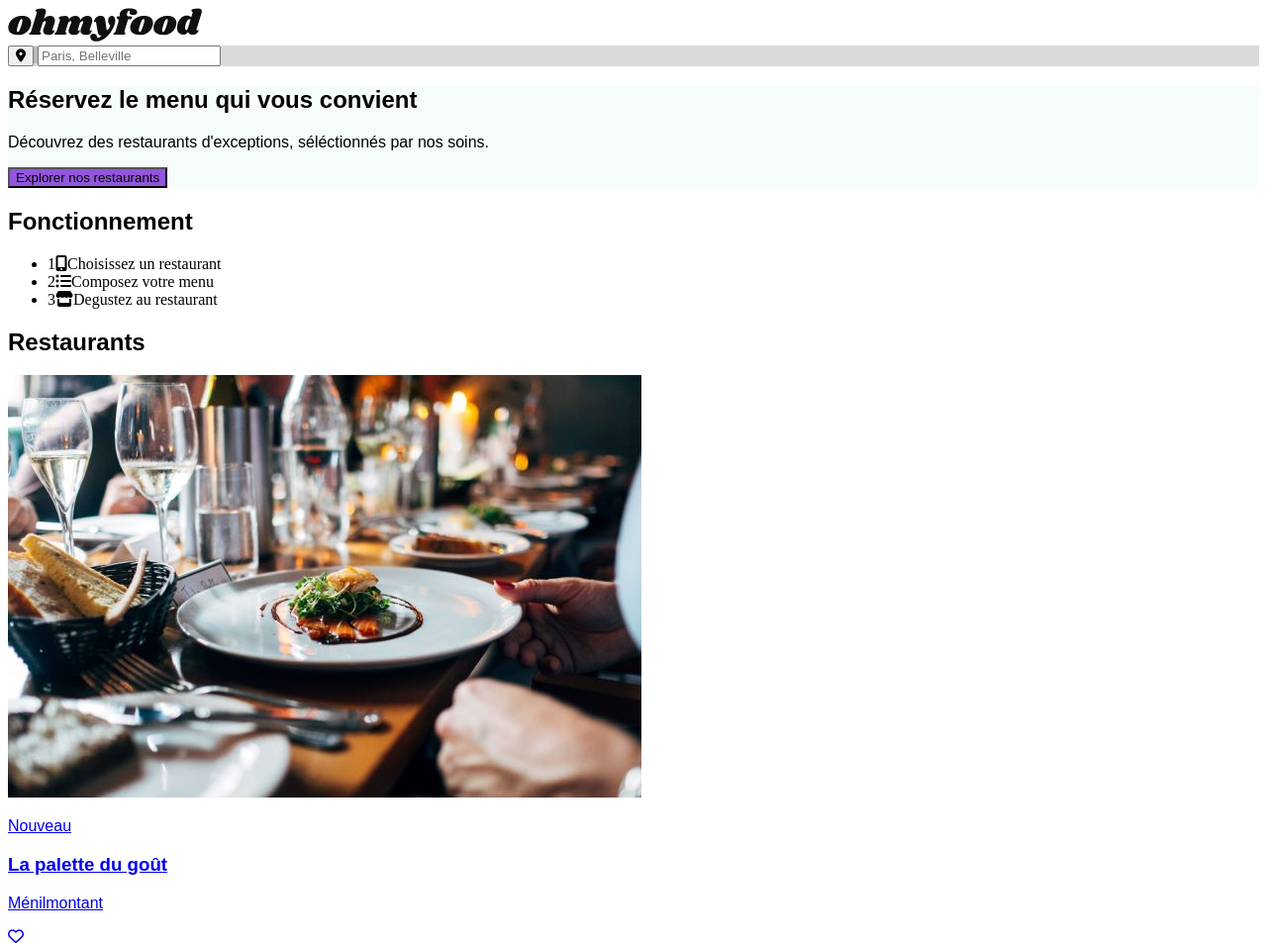
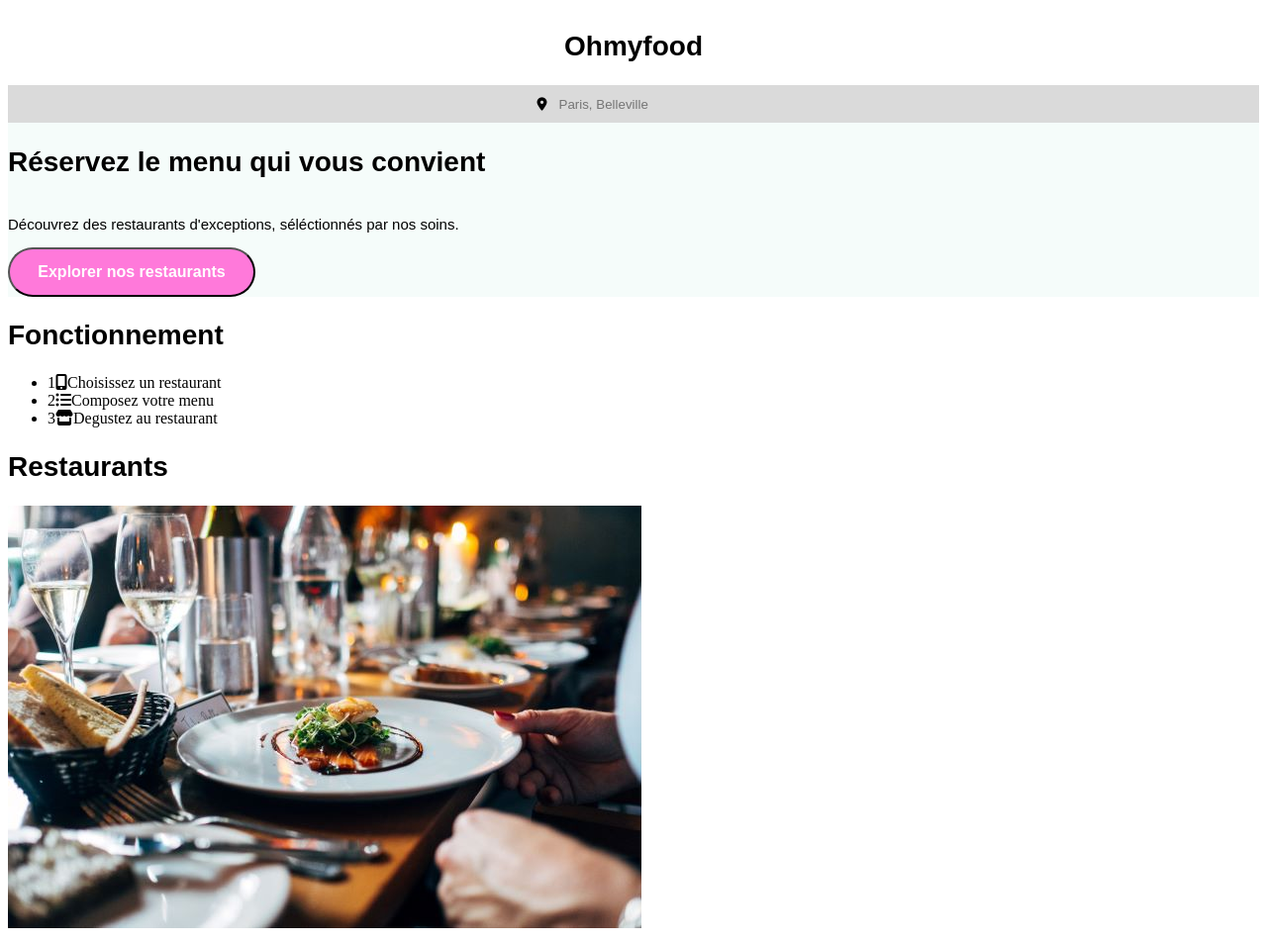
Before and after one commit to bolzingerjo/P3_BOLZINGER_Jonathan_06012022, a website: page index.html in a window 1280 px wide. Shown: the top 953 px of the page at 99% size. Drawn offline with Linux system fonts and the light colour scheme; a web font is replaced by a local one.

Commit message:
Début
Modif HTML+SASS+créa-mixins

```diff
--- a/index.html
+++ b/index.html
@@ -9,20 +9,20 @@
     </head>
 	<body>
 
-        <header><!-- Logo_seul -->
-        <a href="#"><img src="images/ohmyfood@2x.svg"/></a>
+        <header class="entete"><!-- Logo_seul -->
+        <a href="#"><h2>Ohmyfood</h2></a>
         </header><!-- Logo_seul -->
 
 	<section class="local"><!-- Localisation -->
-        <form id="localisation">
-            <label for="search" class="local">
-            <button type="submit" class="btn__mark"><i class="fas fa-map-marker-alt"></i></button>
+        <form>
+            <label for="search">
+            <div><button type="submit" class="btn__mark"><i class="fas fa-map-marker-alt"></i></button>
             </label>
-            <input placeholder="Paris, Belleville" type="search" name="search" id="search"/>
+            <input placeholder="Paris, Belleville" type="search" name="search" class="search"/></div>
         </form>
 	</section><!-- Localisation -->
 
-    <section><!-- Description+btn__explorer -->
+    <section class="reserv"><!-- Description+btn__explorer -->
         <h2>Réservez le menu qui vous convient</h2>
         <p>Découvrez des restaurants d'exceptions, séléctionnés par nos soins.</p>
         <button class="btn__explorer">Explorer nos restaurants</button>
@@ -75,10 +75,10 @@
             </div>
     </aside><!-- 4menus+liensversmenus -->
 
-	<footer><!-- identique_ttes_pages -->
+	<footer class="foot"><!-- identique_ttes_pages -->
             <h2>Ohmyfood</h2>
-            <i class="fas fa-utensils"></i><p>Proposer un restaurant</p>
-            <i class="fas fa-hands-helping"></i><p>Devenir partenaire</p>
+            <p></p><i class="fas fa-utensils"></i> Proposer un restaurant</p>
+            <p></p><i class="fas fa-hands-helping"></i> Devenir partenaire</p>
             <p>Mentions légales</p>
             <a href="mailto:ohmyfoodcontact@gmail.com" title="mail"><p>Contact</p></a>
 	</footer><!-- identique_ttes_pages -->
--- a/sass/Base/_base.scss
+++ b/sass/Base/_base.scss
@@ -28,7 +28,15 @@
 
 .local {
         background-color: $Noir__fond;
+        @include centre;
+        padding: 10px 0px 10px 0px;
+                .search{
+                        border: none;
+                        background-color: $trans;
+                }
+
 }
-section {
+.reserv {
         background-color: $Menthe__fond;
+        @include centre-colo;
 }
--- a/sass/Base/_typo.scss
+++ b/sass/Base/_typo.scss
@@ -3,4 +3,11 @@ h2, h3 {
 }
 p {
     font-family: 'robotoregular', 'robotobold', Arial, sans-serif;
+    font-size: 15px;
 }
+h2{
+    font-size: 28px;
+}
+h3{
+    font-size: 20px;
+}
--- a/sass/Composants/_boutons.scss
+++ b/sass/Composants/_boutons.scss
@@ -1,6 +1,15 @@
 .btn {
-    color: $Blanc;
+        &__mark{
+        border: none;
+        background-color: $trans;
+    }
         &__explorer {
-        background-color: $Primaire;
+        background-color: $Secondaire;
+        color: $Blanc;
+        border-radius: 25px 25px 25px 25px;
+        font-weight: bold;
+        font-size: 16px;
+        width: 250px;
+        height: 50px;
         }
 }
--- a/sass/Layout/_footer.scss
+++ b/sass/Layout/_footer.scss
@@ -1,4 +1,5 @@
-footer {
+.foot {
     background-color: $Noir;
     color: $Blanc;
+    padding: 10px;
 }
--- a/sass/Layout/_header-index.scss
+++ b/sass/Layout/_header-index.scss
@@ -0,0 +1,7 @@
+.entete {
+    @include centre;
+        a{
+            text-decoration: none;
+            color: $Noir;
+        }
+}
--- a/sass/Utils/_Variables.scss
+++ b/sass/Utils/_Variables.scss
@@ -2,7 +2,7 @@ $Primaire: #9256dc;
 $Secondaire: #FF79DA;
 $Tertiaire: #99E2D0;
 $Noir: #000000;
-$Noir__fond: #00000025;
+$Noir__fond: rgba(0, 0, 0, 0.145);
 $Blanc: #ffffff;
 $Menthe__fond: #98e2cf1a;
-$Primary: #9256dc;
+$trans: #00000000;
--- /dev/null
+++ b/sass/Utils/_mixin.scss
@@ -0,0 +1,9 @@
+@mixin centre{
+    display: flex;
+    justify-content:center;
+}
+@mixin centre-colo{
+    display: flex;
+    justify-content: center;
+    flex-direction: column;
+}
--- a/sass/main.scss
+++ b/sass/main.scss
@@ -1,4 +1,5 @@
 @import "./utils/variables";
+@import "./Utils/mixin";
 
 @import "./base/base";
 @import "./Base/typo";
```
Also changed, not shown: sass/Base/_typo.css, sass/Layout/_header-index.css (added), sass/Utils/_mixin.css (added), sass/main.css, 1 other file.
